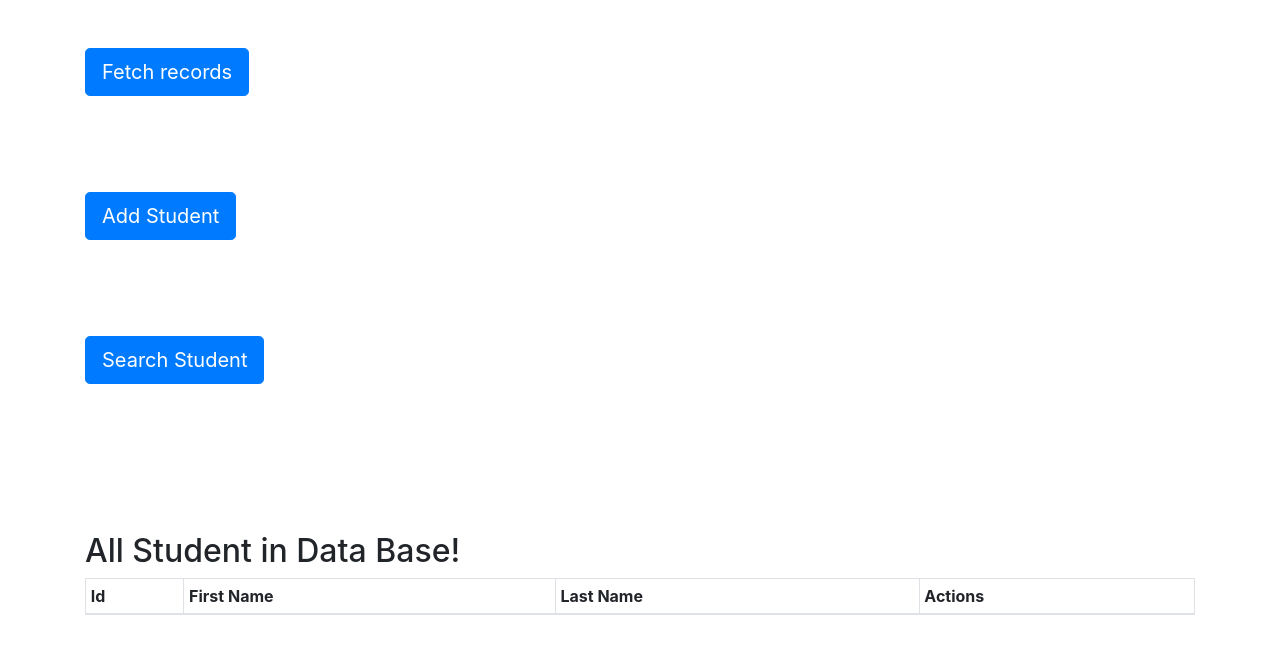
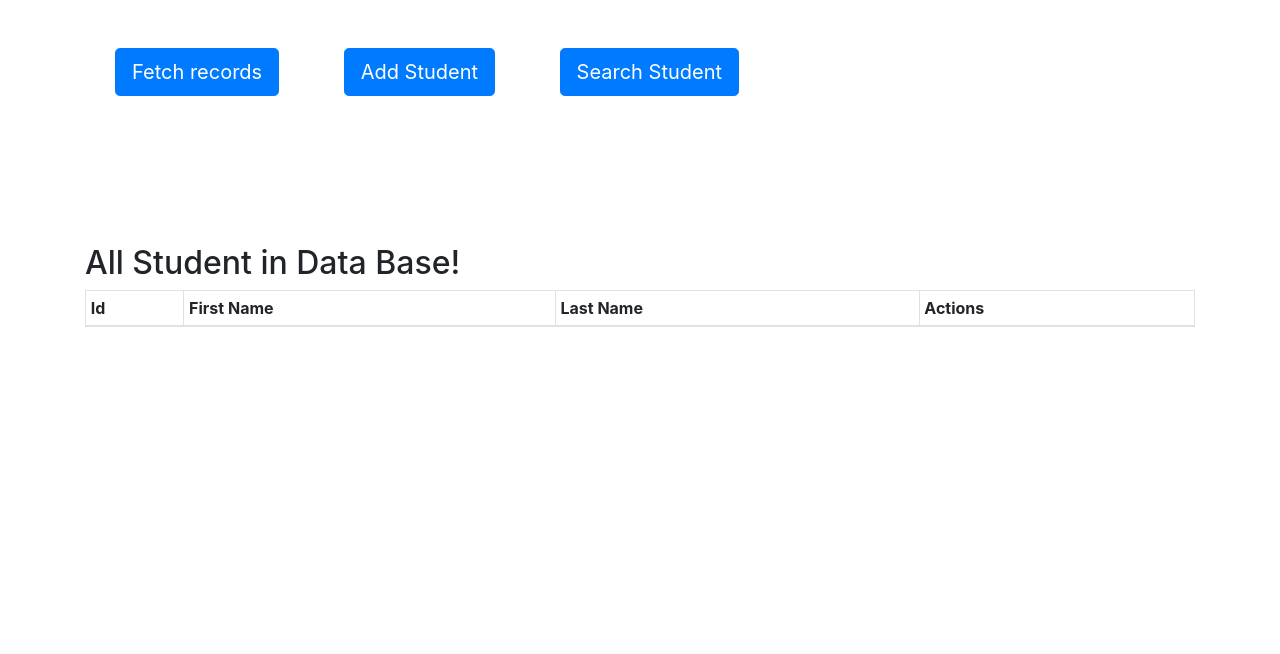
Before and after one commit to alan-ai-learner/student_app, a plain HTML site: page index.html in a window 1280 px wide. Drawn offline with nearby package versions, Linux system fonts and the light colour scheme; no server answers.

Commit message:
Update index.html

```diff
--- a/index.html
+++ b/index.html
@@ -120,18 +120,12 @@
     </div>
   </div>
 
-  <div class="container">
-    <button class="btn btn-primary btn-lg my-5" id="limmodalbtn" data-toggle="modal"  data-target="#limmodal">Fetch records</button>
-
+  <div class="container ">
+    <button class="btn btn-primary btn-lg my-5 mainbtn" id="limmodalbtn" data-toggle="modal"  data-target="#limmodal">Fetch records</button>
+    <button class="btn btn-primary btn-lg my-5 mainbtn" id="add" data-toggle="modal"  data-target="#add">Add Student</button>
+    <button class="btn btn-primary btn-lg my-5 mainbtn" id="idmodalbtn" data-toggle="modal" data-target="#idmodal">Search Student</button>
   </div>
 
-  <div class="container">
-    <button class="btn btn-primary btn-lg my-5" id="add" data-toggle="modal"  data-target="#add">Add Student</button>
-
-  </div>
-  <div class="container">
-    <button class="btn btn-primary btn-lg my-5" id="idmodalbtn" data-toggle="modal" data-target="#idmodal">Search Student</button>
-  </div>
   <div class="container fetched">
     <h2 id="lim-id"></h2>
     <table class="table" id="tbodysingle">
```
